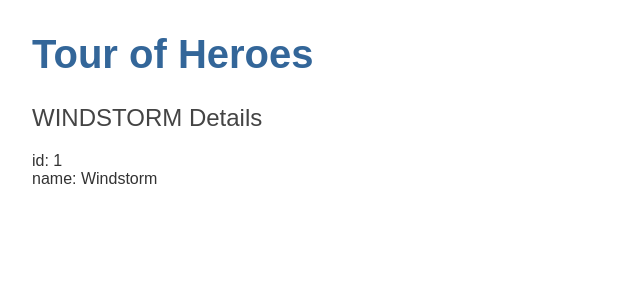
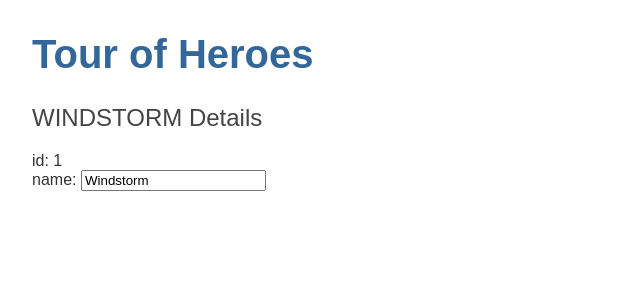
Before and after one commit to ProjectTavern/clonecode-angular-heroes, an Angular app: page / in a window 1280 px wide. Shown: the top 300 px of the page, without its empty margins (0-640 px from the left). Built offline with nearby package versions, Linux system fonts and the light colour scheme.

Commit message:
Adjust hero html

```diff
--- a/src/app/app.module.ts
+++ b/src/app/app.module.ts
@@ -1,5 +1,6 @@
 import { BrowserModule } from '@angular/platform-browser';
 import { NgModule } from '@angular/core';
+import { FormsModule } from '@angular/forms';
 
 import { AppRoutingModule } from './app-routing.module';
 import { AppComponent } from './app.component';
@@ -12,6 +13,7 @@
   ],
   imports: [
     BrowserModule,
+    FormsModule,
     AppRoutingModule
   ],
   providers: [],
--- a/src/app/heroes/heroes.component.html
+++ b/src/app/heroes/heroes.component.html
@@ -1,3 +1,7 @@
 <h2>{{hero.name | uppercase}} Details</h2>
 <div><span>id: </span> {{hero.id}}</div>
-<div><span>name: </span> {{hero.name}}</div>
+<div>
+    <label>name:
+        <input [(ngModel)]="hero.name" placeholder="name">
+    </label>
+</div>
```
